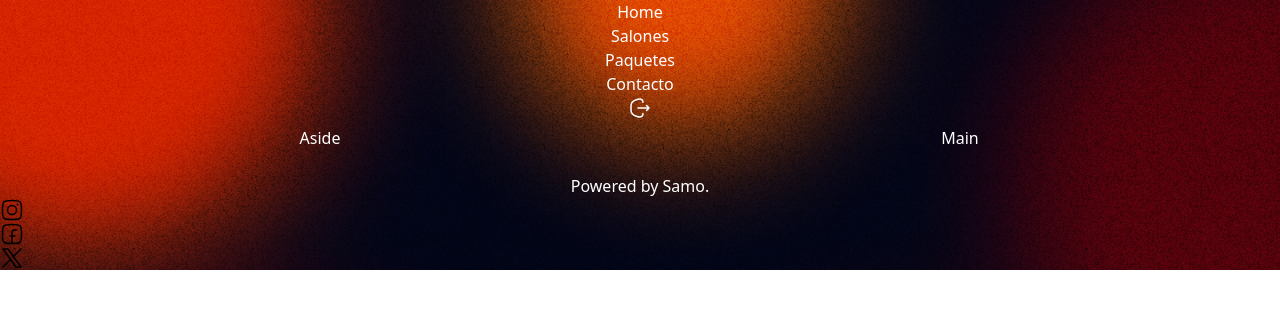
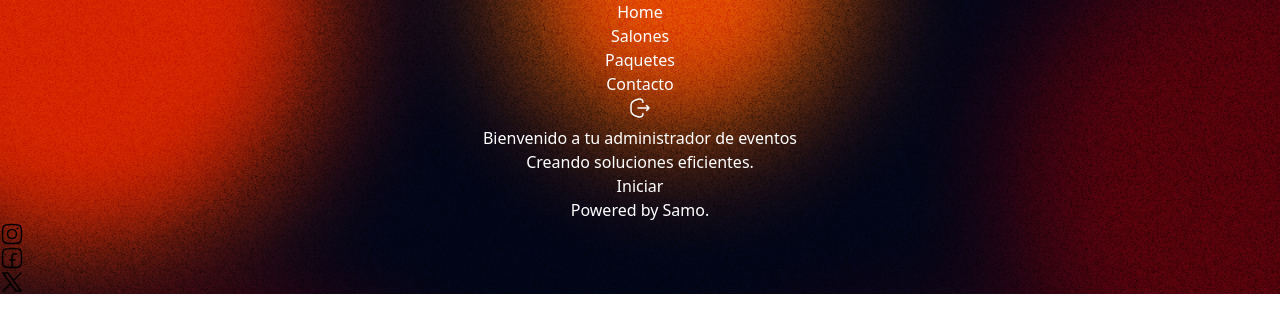
Before and after one commit to Albertscpv/reserve-seat-beta, a React (Vite) app in the folder reserve-it/: page / in a window 1280 px wide. Shown: the top 332 px of the page. Built offline with nearby package versions, Linux system fonts and the light colour scheme; no server answers; sample sign-in values are in the browser's storage.

Commit message:
update loader, update Home and userRegister

```diff
--- a/reserve-it/package.json
+++ b/reserve-it/package.json
@@ -16,7 +16,8 @@
     "react": "^18.3.1",
     "react-dom": "^18.3.1",
     "react-fontawesome": "^1.7.1",
-    "react-router-dom": "^6.26.2"
+    "react-router-dom": "^6.26.2",
+    "styled-components": "^6.1.13"
   },
   "devDependencies": {
     "@eslint/js": "^9.9.0",
--- a/reserve-it/src/App.css
+++ b/reserve-it/src/App.css
@@ -9,9 +9,12 @@
 /* Home Grid */
 #content-box{
     display: grid;
-    grid-template-areas: "aside main"
-                         "aside main"
+    width: full;
+    grid-template-areas: "main"
+                         "main"
     ;
-    grid-template-columns: 1fr 1fr;
-    grid-template-rows: 1fr 1fr;
+    grid-template-columns: 2fr;
+    grid-template-rows: 2fr;
+    place-content: center;
+    justify-content: center;
 }
--- a/reserve-it/src/components/Loader.tsx
+++ b/reserve-it/src/components/Loader.tsx
@@ -1,6 +1,8 @@
-const Loader = () =>{
+const Loader = () => {
     return(
-        <><span>Loading</span></>
+        <>
+            <span>Loading...</span>
+        </>
     )
 }
 export default Loader
--- a/reserve-it/src/components/Logout.tsx
+++ b/reserve-it/src/components/Logout.tsx
@@ -10,7 +10,7 @@ const Logout = () => {
   const handleLogout = async () => {
     try {
       await signOut(auth);
-      navigate('/userRegister'); // Redirect to the login page
+      navigate('/'); // Redirect to the login page
     } catch (error) {
       console.error('Error log in:', error);
     }
--- a/reserve-it/src/pages/Home.tsx
+++ b/reserve-it/src/pages/Home.tsx
@@ -1,9 +1,20 @@
+import { useNavigate } from "react-router-dom"
+
 const Home = () => {
+    const navigate = useNavigate();
+
+    const handleStartPage = () =>{
+        navigate('/salones')
+    }
+
     return(
         <>
             <div id='content-box' className='relative h-screen p-2'>
-                <div className='[grid-area:aside] bg-white/30 p-12'>Aside</div>
-                <div className='[grid-area:main] bg-black/30 p-12'>Main</div>
+                <div className='[grid-area:main] p-12 place-content-center'>
+                    <h2 className="font-bold text-4xl ">Bienvenido a tu administrador de eventos</h2>
+                            <p>Creando soluciones eficientes.</p>
+                            <button onClick={handleStartPage} className="px-6 py-2 bg-white text-black mt-2 rounded-2xl">Iniciar</button>
+                </div>
             </div>
 
        </>
--- a/reserve-it/src/pages/Paquetes.tsx
+++ b/reserve-it/src/pages/Paquetes.tsx
@@ -12,7 +12,7 @@ interface Package{
 }
 
 
-function Paquetes (){
+const Paquetes = () => {
 
     const [packages, setPackages] = useState<Package[]>([]);
     const [newPackage, setNewPackage] = useState({name: '', price: '', description : '', features: '', available: false });
@@ -59,10 +59,9 @@ function Paquetes (){
 
     return(
         <>
-            <div>
-                <h2>Gestion de Paquetes</h2>
-            </div>
-            <form onSubmit={handleAddPackage} className='text-black flex gap-4 justify-center'>
+            <h2>Gestion de Paquetes</h2>
+            <div className= 'flex flex-col w-full md:w-1/2 xl:w-2/5 2xl:w-2/5 3xl:w-1/3 mx-auto p-8 md:p-10 2xl:p-12 3xl:p-14 bg-[#ffffff]/30 backdrop-blur-md  rounded-2xl shadow-xl text-black mt-4'>
+            <form onSubmit={handleAddPackage} className='text-black flex gap-4 flex-col justify-center'>
                 <input
                     type='text'
                     value={newPackage.name}
@@ -98,6 +97,7 @@ function Paquetes (){
                 </label>
                 <button className='text-black bg-sky-200 p-2 rounded-full' type='submit'>Add Package</button>
             </form>
+            </div>
 
             <ul className='flex gap-4 text-start'>
                 {packages.map((paquete)=>(
--- a/reserve-it/src/pages/Salones.tsx
+++ b/reserve-it/src/pages/Salones.tsx
@@ -1,8 +1,6 @@
 import React, { useState, useEffect } from 'react';
 import { collection, addDoc, getDocs, updateDoc, deleteDoc, doc } from 'firebase/firestore';
 import { db } from '/workspaces/reserve-seat-beta/reserve-it/firebaseConfig.ts';
-
-
 
 interface Salon {
   id: string;
@@ -18,6 +16,7 @@ const SalonPage = () => {
 
       const fetchSalons = async () => {
       const querySnapshot = await getDocs(collection(db, 'salones'));
+
       const salonsArray: Salon[] = [];
         querySnapshot.forEach((doc) => {
         salonsArray.push({ id: doc.id, ...doc.data() } as Salon);
@@ -89,20 +88,20 @@ const SalonPage = () => {
         </label>
         <button className='text-black bg-sky-200 p-2 rounded-full ' type='submit'>Agregar Salón</button>
       </form>
-
-      {/* Salon Array */}
-      <ul className='flex gap-4 text-start'>
+    </div>
+    <div className='flex flex-row flex-1 p-4 mt-4 gap-4'>
+      <ul className='flex flex-wrap gap-4 text-start'>
         {salons.map((salon) => (
           <li key={salon.id}>
-            <h3>{salon.name}</h3>
+            <h3 className='font-bold text-2xl'>{salon.name}</h3>
             <p>Descripción: {salon.description || 'Sin descripción'}</p>
             <p>Características: {salon.features.join(', ')}</p>
             <p>{salon.available ? 'Disponible' : 'No disponible'}</p>
             <div className='flex gap-4'>
-            <button className='p-4 bg-sky-200 text-black rounded-full my-4 ' onClick={() => handleUpdateSalon(salon.id, { available: !salon.available })}>
+            <button className='p-4 bg-sky-200 text-black rounded-xl my-4 ' onClick={() => handleUpdateSalon(salon.id, { available: !salon.available })}>
               Cambiar disponibilidad
             </button>
-            <button className='p-4 bg-sky-200 text-black rounded-full my-4 ' onClick={() => handleDeleteSalon(salon.id)}>Eliminar</button>
+            <button className='p-4 bg-sky-200 text-black rounded-xl my-4 ' onClick={() => handleDeleteSalon(salon.id)}>Eliminar</button>
             </div>
           </li>
         ))}
```
Also changed, not shown: 1 other file (tests, documents, lock files or other folders). Lines whose indentation alone changed are shown as unchanged.
